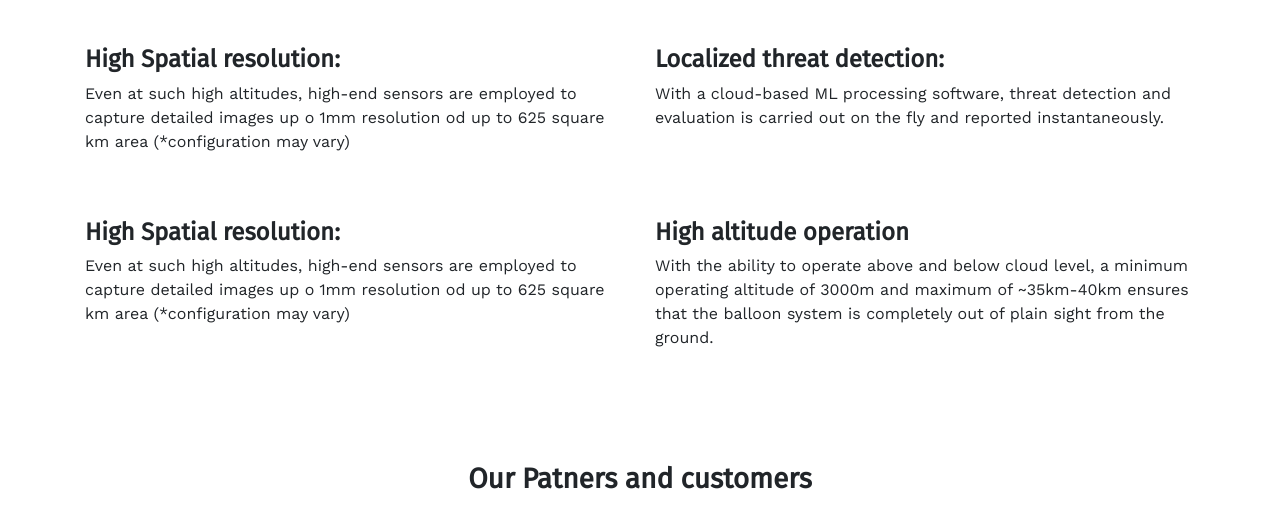
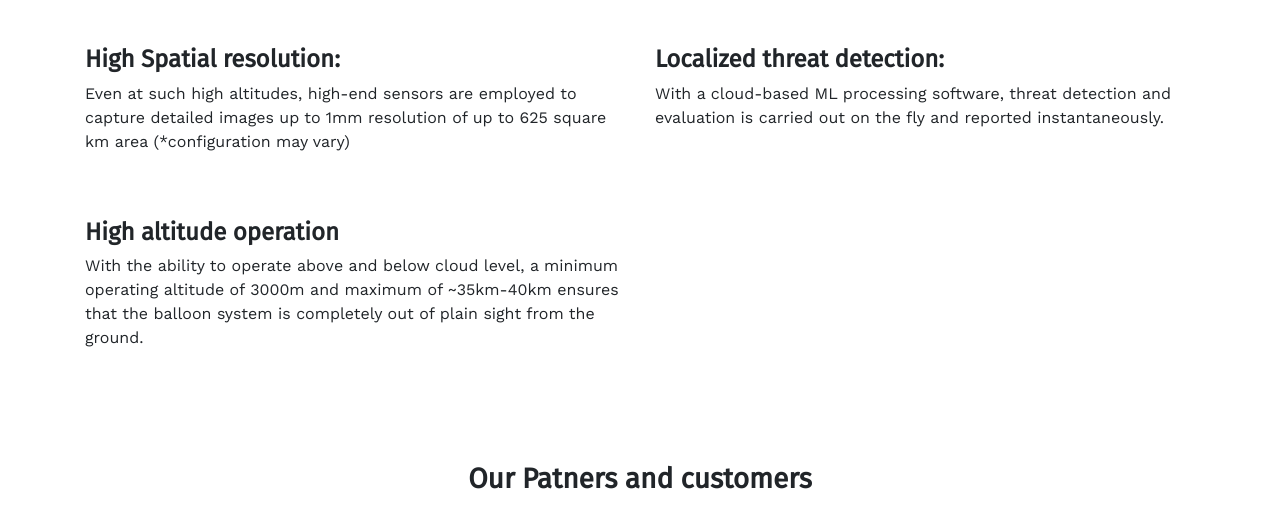
Before and after one commit to Jhhames/airsynq, a website: page index.html in a window 1280 px wide. Shown: the part 2423-2948 px from the top of the page. Drawn offline with nearby package versions, Linux system fonts and the light colour scheme.

```diff
--- a/index.html
+++ b/index.html
@@ -338,10 +338,10 @@
             <h4 class="font-weight-bold mt-3">High Spatial resolution:</h4>
             <p>
               Even at such high altitudes, high-end sensors are employed to
-              capture detailed images up o 1mm resolution od up to 625 square km
-              area (*configuration may vary)
+              capture detailed images up to 1mm resolution of up to 625 square
+              km area (*configuration may vary)
             </p>
-            <!-- <center>
+            <!-- <center>f
               <img
                 src="./img/accessment.jpg"
                 alt=""
@@ -361,14 +361,6 @@
           </div>
         </div>
         <div class="row py-2 my-3">
-          <div class="col-md-6 mx-auto">
-            <h4 class="font-weight-bold mt-3">High Spatial resolution:</h4>
-            <p>
-              Even at such high altitudes, high-end sensors are employed to
-              capture detailed images up o 1mm resolution od up to 625 square km
-              area (*configuration may vary)
-            </p>
-          </div>
           <div class="col-md-6">
             <h4 class="font-weight-bold mt-3">High altitude operation</h4>
             <p>
@@ -385,6 +377,14 @@
               />
             </center> -->
           </div>
+          <!-- <div class="col-md-6 mx-auto">
+            <h4 class="font-weight-bold mt-3">High Spatial resolution:</h4>
+            <p>
+              Even at such high altitudes, high-end sensors are employed to
+              capture detailed images up o 1mm resolution od up to 625 square km
+              area (*configuration may vary)
+            </p>
+          </div> -->
         </div>
       </div>
     </section>
```
